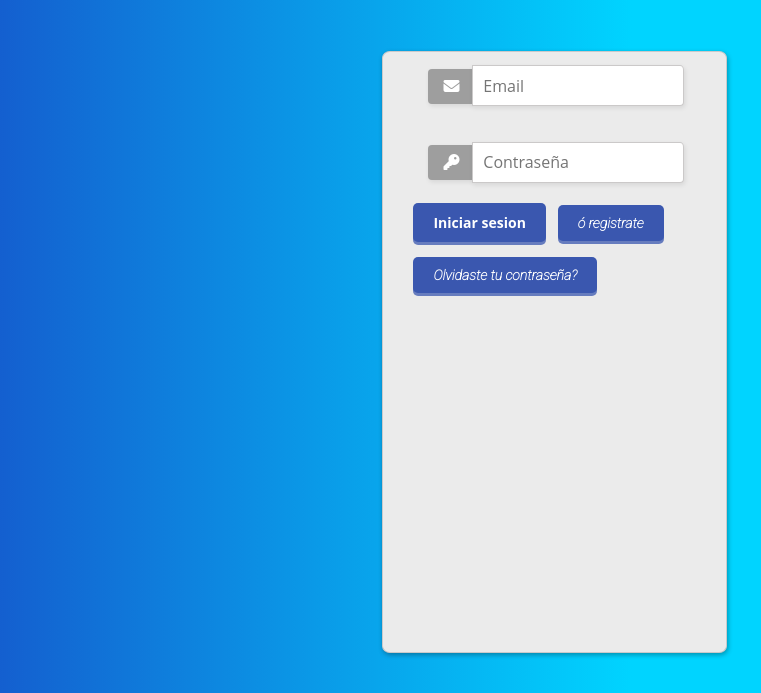
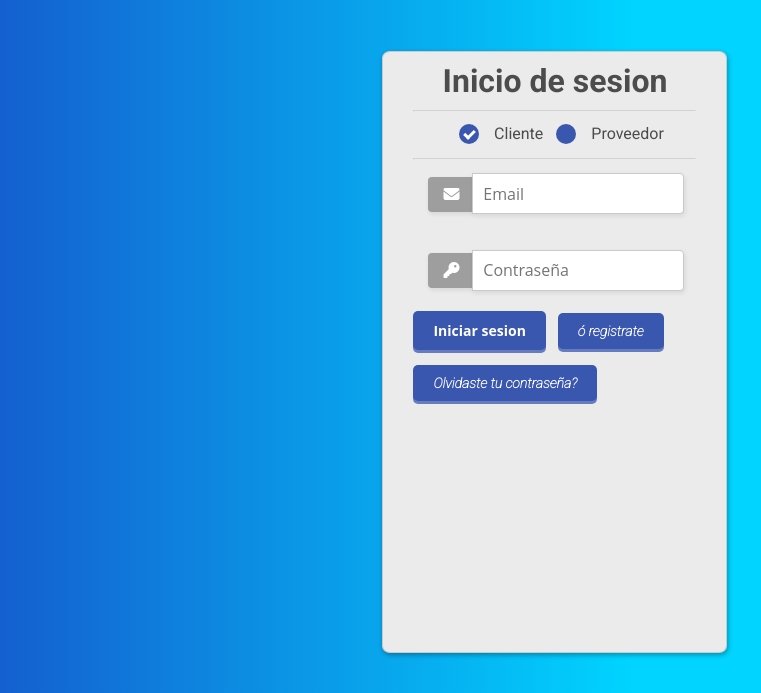
Before and after one commit to ibaggarcia/PaginaEspecialidad, a PHP site: page /inicio_sesion.html in a window 1280 px wide. Shown: the part 88-781 px from the top of the page, without its empty margins (85-846 px from the left). Run offline with PHP 8.4, Linux system fonts and the light colour scheme; some libraries are stand-ins or nearby versions; grey boxes are pictures that could not be loaded.

Commit message:
Nuevos cambios

```diff
--- a/dos/index.html
+++ b/dos/index.html
@@ -23,6 +23,7 @@
             </nav>
         </div>
     </header>
+
     <section class="u-align-center u-clearfix u-image u-valign-top-lg u-valign-top-md u-valign-top-xl u-section-1" id="carousel_549e" data-image-width="1900" data-image-height="1086">
         <div class="u-clearfix u-layout-wrap u-layout-wrap-1">
             <div class="u-layout">
--- a/dos/inicio_sesion.html
+++ b/dos/inicio_sesion.html
@@ -27,9 +27,18 @@
     </header>
 
     <div class="testbox">
-        <form action="">
+        <h1 style="font-weight: bold;">Inicio de sesion</h1>
+        <form action="./src/php/inicio_sesion.php" method="post">
+            <hr>
+                <div class="tipoDeCuenta">
+                <input type="radio" value="cliente" id="cliente" name="cuenta" checked/>
+                <label for="cliente" class="radio" >Cliente</label>
+                <input type="radio" value="proveedor" id="proveedor" name="cuenta" />
+                <label for="proveedor" class="radio">Proveedor</label>
+            </div>
+            <hr>
             <label id="icon" for="email"><i class="envelope-icon "><i class="fa-solid fa-envelope"></i></label>
-            <input type="text" name="email" placeholder="Email"> <br>
+            <input type="email" name="email" placeholder="Email"> <br>
             <label id="icon" for="contraseña"><i class="shield-icon"><i class="fa-solid fa-key"></i></label>
             <input type="password" name="contraseña" placeholder="Contraseña"> <br>
             <input type="submit" value="Iniciar sesion" class="boton">
--- a/dos/registro_cliente.html
+++ b/dos/registro_cliente.html
@@ -37,13 +37,13 @@
         </div>
       <hr>
       <label id="icon" for="email"><i class="envelope-icon "><i class="fa-solid fa-envelope"></i></label>
-      <input type="text" name="email" id="name" placeholder="Email" required/>
+      <input type="email" name="email" id="name" placeholder="Email" required/>
       <label id="icon" for="nombre"><i class="usuario-icon"><i class="fa-solid fa-user"></i></label>
       <input type="text" name="nombre" id="name" placeholder="Nombre" required/>
       <label id="icon" for="contraseña"><i class="shield-icon"><i class="fa-solid fa-key"></i></label>
       <input type="password" name="contraseña" id="name" placeholder="Contraseña" required/>
       <label id="icon" for="telefono"><i class="shield-icon"><i class="fa-solid fa-phone"></i></label>
-      <input id="phone" type="text" class="phone" name="telefono" required/>
+      <input id="phone" type="tel" class="phone" name="telefono" required/>
       <label id="icon" for="pais"><i class="fa-brands fa-font-awesome"></i></label>
                 <select class="pais" name="pais">
                     <option value="NA" selected>Selecciona una opcion</option>
--- a/dos/src/css/estilos_reg_cliente.css
+++ b/dos/src/css/estilos_reg_cliente.css
@@ -194,7 +194,7 @@ hr{
   opacity: 0.3;
 }
 
-input[type=text],input[type=password]{
+input[type=text],input[type=password],input[type=email],input[type=tel]{
   width: 200px;
   height: 39px;
   -webkit-border-radius: 0px 4px 4px 0px/5px 5px 4px 4px;
--- a/dos/src/php/registro.php
+++ b/dos/src/php/registro.php
@@ -1,5 +1,6 @@
 <?php
 include("bd.php");
+$host = $_SERVER['HTTP_HOST'];
 
 $tipo_usuario = $_POST['cuenta'];
 $email = $_POST['email'];
@@ -22,9 +23,8 @@ else
 
 $rs = mysqli_query($conn, $registro);
 if ($rs) {
-    echo "Se ha registrado";
+    header("location: http://$host/PaginaEspecialidad/dos/index.html");
 } else {
     echo "No se pudo registrar";
 }
-
 ?>
```
Also changed, not shown: dos/sesion.html (added, +12 -0 lines), dos/src/php/inicio_sesion.php (added, +26 -0 lines).
